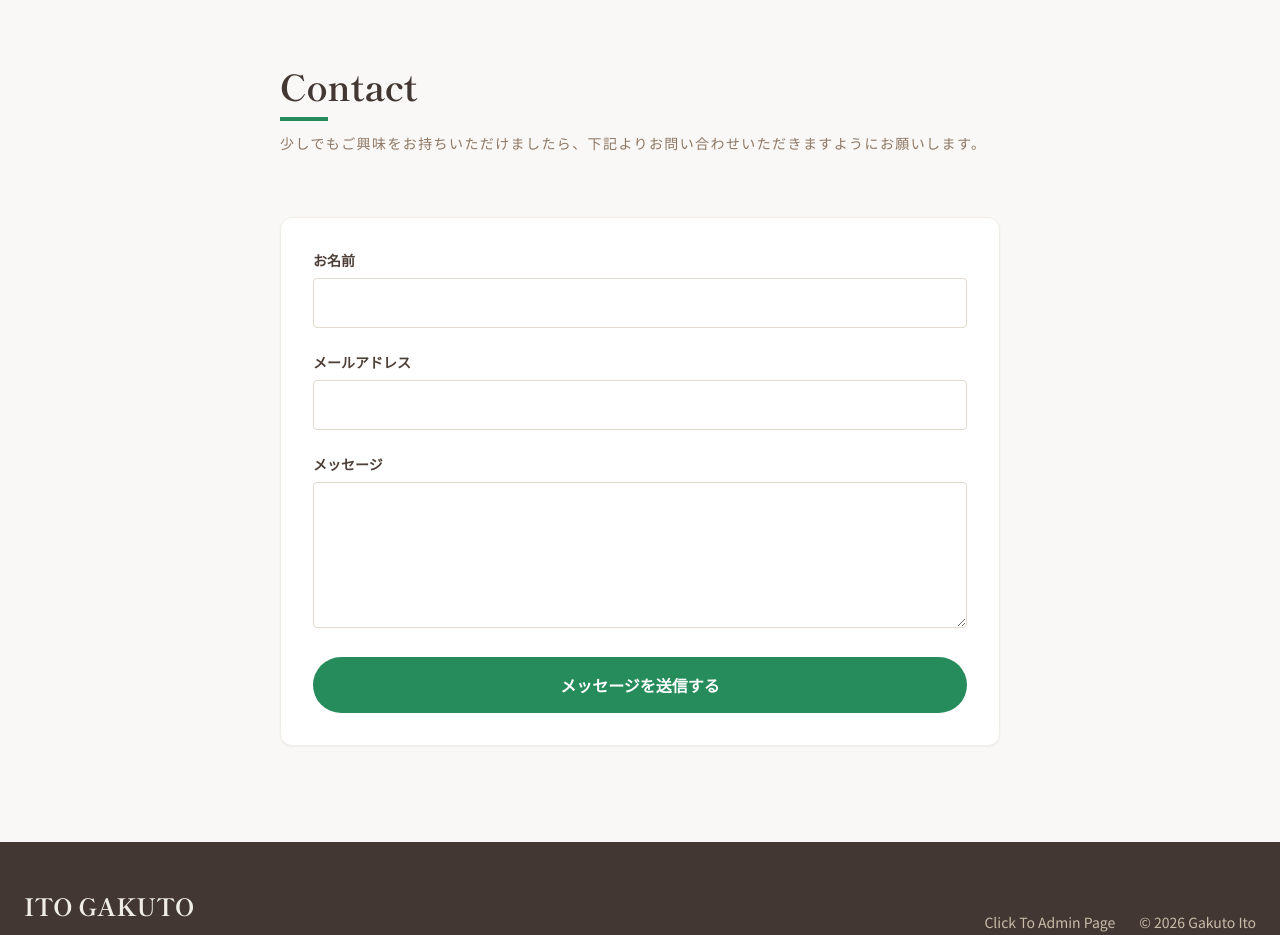
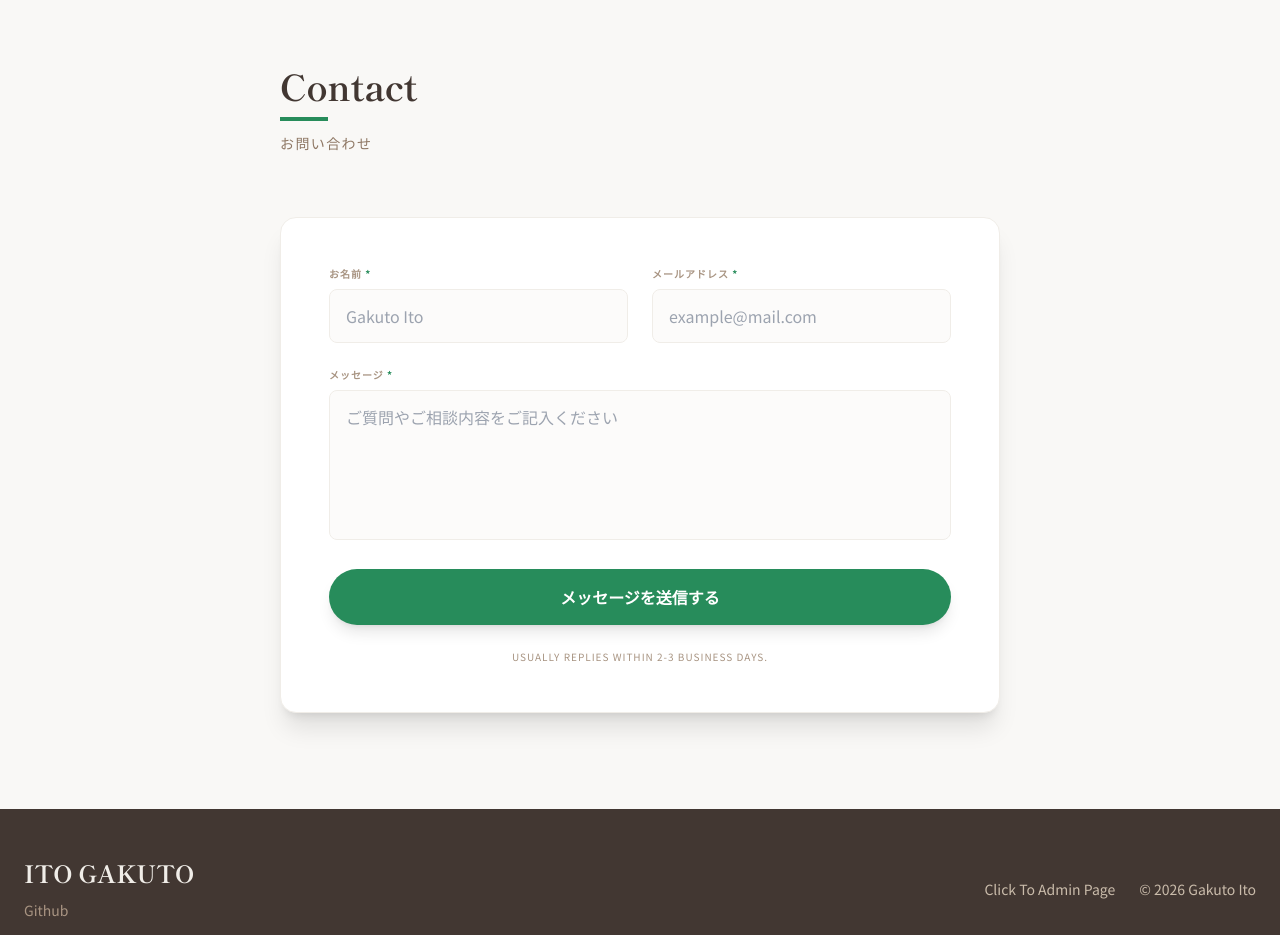
Before and after one commit to itogakuto/My-Portfolio, a React (Vite) app: page /#/ in a window 1280 px wide. Shown: the part 4620-5555 px from the top of the page. Built offline with nearby package versions, Linux system fonts and the light colour scheme; no server answers; the database is empty.

Commit message:
improve contact section

```diff
--- a/pages/Home.tsx
+++ b/pages/Home.tsx
@@ -95,6 +95,10 @@ export const Home: React.FC = () => {
           setSending(false);
         });
     }
+  };
+
+  const resetSentStatus = () => {
+    setSentStatus('idle');
   };
 
   const filteredSkills = skills.filter(s => s.category === activeSkillTab);
@@ -367,25 +371,92 @@ export const Home: React.FC = () => {
       {/* 7. Contact Section */}
       <section id="contact" className="py-24 bg-earth-50 border-t border-earth-100">
         <div className="max-w-3xl mx-auto px-6">
-            <SectionTitle en="Contact" jp="少しでもご興味をお持ちいただけましたら、下記よりお問い合わせいただきますようにお願いします。" />
-            <div className="bg-white p-8 rounded-xl border border-earth-100 shadow-sm">
+            <SectionTitle en="Contact" jp="お問い合わせ" />
+            <div className="bg-white p-6 md:p-12 rounded-2xl border border-earth-100 shadow-xl relative overflow-hidden">
+                {sentStatus === 'success' ? (
+                  <div className="text-center py-8 animate-fadeIn">
+                    <div className="w-20 h-20 bg-forest-50 text-forest-600 rounded-full flex items-center justify-center mx-auto mb-6">
+                      <svg xmlns="http://www.w3.org/2000/svg" className="h-10 w-10" fill="none" viewBox="0 0 24 24" stroke="currentColor">
+                        <path strokeLinecap="round" strokeLinejoin="round" strokeWidth={3} d="M5 13l4 4L19 7" />
+                      </svg>
+                    </div>
+                    <h3 className="text-2xl font-bold text-earth-900 mb-4 serif">Message Sent!</h3>
+                    <p className="text-earth-600 mb-8 leading-relaxed">
+                      お問い合わせありがとうございます。メッセージは正常に送信されました。<br />
+                      内容を確認の上、折り返しご連絡させていただきます。
+                    </p>
+                    <button
+                      onClick={resetSentStatus}
+                      className="inline-flex items-center gap-2 text-forest-700 font-bold hover:underline"
+                    >
+                      <svg xmlns="http://www.w3.org/2000/svg" className="h-4 w-4" fill="none" viewBox="0 0 24 24" stroke="currentColor">
+                        <path strokeLinecap="round" strokeLinejoin="round" strokeWidth={2} d="M10 19l-7-7m0 0l7-7m-7 7h18" />
+                      </svg>
+                      別のメッセージを送る
+                    </button>
+                  </div>
+                ) : (
+                  <>
                     <form ref={formRef} onSubmit={sendEmail} className="space-y-6">
+                        <div className="grid grid-cols-1 md:grid-cols-2 gap-6">
                           <div>
-                        <label className="block text-sm font-bold text-earth-800 mb-2">お名前</label>
-                        <input type="text" name="user_name" required className="w-full px-4 py-3 rounded border border-earth-200" />
+                              <label className="block text-[10px] font-black uppercase tracking-widest text-earth-400 mb-2">お名前 <span className="text-forest-600">*</span></label>
+                              <input
+                                type="text"
+                                name="user_name"
+                                required
+                                className="w-full px-4 py-3.5 rounded-lg border border-earth-100 bg-earth-50/50 focus:bg-white focus:ring-2 focus:ring-forest-500/20 focus:border-forest-500 outline-none transition-all"
+                                placeholder="Gakuto Ito"
+                              />
                           </div>
                           <div>
-                        <label className="block text-sm font-bold text-earth-800 mb-2">メールアドレス</label>
-                        <input type="email" name="user_email" required className="w-full px-4 py-3 rounded border border-earth-200" />
+                              <label className="block text-[10px] font-black uppercase tracking-widest text-earth-400 mb-2">メールアドレス <span className="text-forest-600">*</span></label>
+                              <input
+                                type="email"
+                                name="user_email"
+                                required
+                                className="w-full px-4 py-3.5 rounded-lg border border-earth-100 bg-earth-50/50 focus:bg-white focus:ring-2 focus:ring-forest-500/20 focus:border-forest-500 outline-none transition-all"
+                                placeholder="example@mail.com"
+                              />
+                          </div>
                         </div>
                         <div>
-                        <label className="block text-sm font-bold text-earth-800 mb-2">メッセージ</label>
-                        <textarea name="message" rows={5} required className="w-full px-4 py-3 rounded border border-earth-200"></textarea>
+                            <label className="block text-[10px] font-black uppercase tracking-widest text-earth-400 mb-2">メッセージ <span className="text-forest-600">*</span></label>
+                            <textarea
+                              name="message"
+                              rows={5}
+                              required
+                              className="w-full px-4 py-3.5 rounded-lg border border-earth-100 bg-earth-50/50 focus:bg-white focus:ring-2 focus:ring-forest-500/20 focus:border-forest-500 outline-none transition-all resize-none"
+                              placeholder="ご質問やご相談内容をご記入ください"
+                            ></textarea>
                         </div>
-                    <button type="submit" disabled={sending} className="w-full py-4 rounded-full font-bold text-white bg-forest-600 hover:bg-forest-700 transition-colors">
-                        {sending ? '送信中...' : 'メッセージを送信する'}
+
+                        {sentStatus === 'error' && (
+                          <div className="p-4 bg-red-50 text-red-700 rounded-lg text-sm font-medium animate-fadeIn">
+                            エラーが発生しました。時間を置いて再度お試しいただくか、SNS等からご連絡ください。
+                          </div>
+                        )}
+
+                        <button
+                          type="submit"
+                          disabled={sending}
+                          className={`w-full py-4 rounded-full font-bold text-white transition-all flex items-center justify-center gap-3 shadow-lg ${
+                            sending ? 'bg-earth-300 cursor-not-allowed' : 'bg-forest-600 hover:bg-forest-700 hover:shadow-xl'
+                          }`}
+                        >
+                            {sending ? (
+                              <>
+                                <div className="w-5 h-5 border-2 border-white/30 border-t-white rounded-full animate-spin"></div>
+                                送信中...
+                              </>
+                            ) : 'メッセージを送信する'}
                         </button>
                     </form>
+                    <p className="text-[10px] text-earth-400 text-center mt-6 tracking-widest uppercase">
+                      Usually replies within 2-3 business days.
+                    </p>
+                  </>
+                )}
             </div>
         </div>
       </section>
```
Lines whose indentation alone changed are shown as unchanged.
